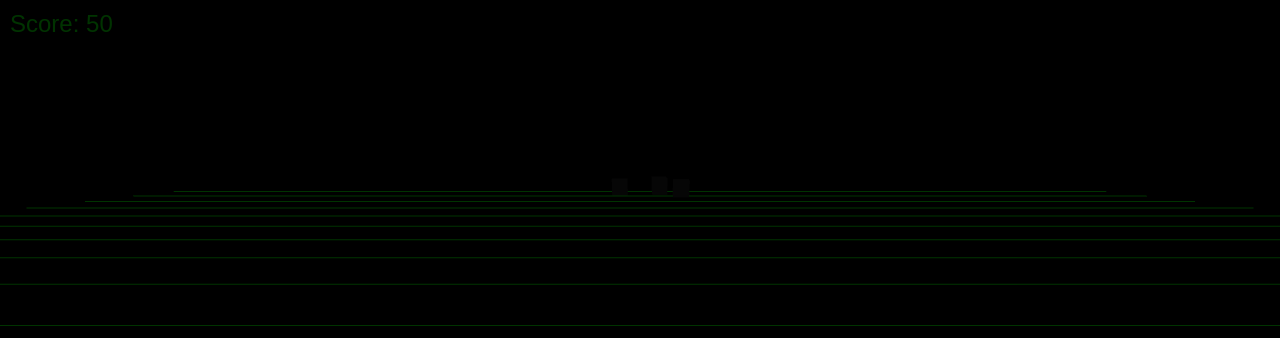
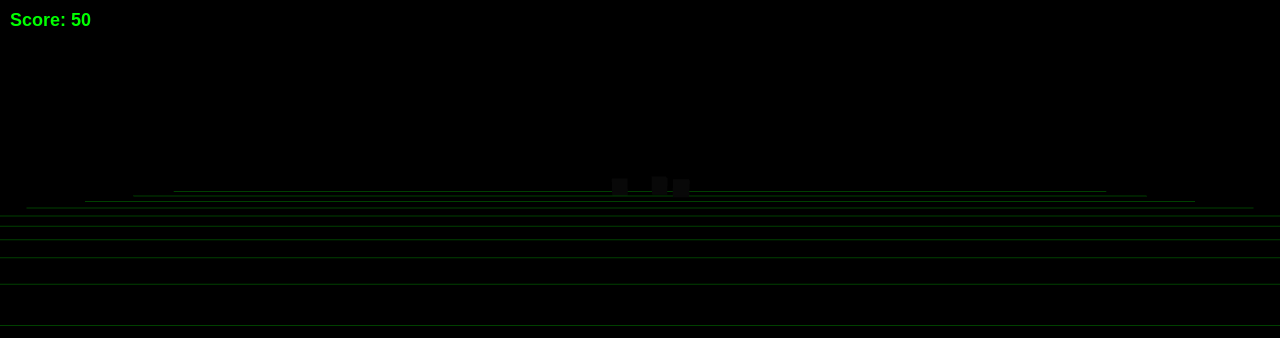
Before and after one commit to Woodyda12/rPDUGame4, a plain HTML site: page index.html in a window 1280 px wide. Shown: the top 338 px of the page. Drawn offline with nearby package versions, Linux system fonts and the light colour scheme; animation ran at ten frames a second.

Commit message:
Update styles.css

```diff
--- a/styles.css
+++ b/styles.css
@@ -1,31 +1,41 @@
-body {
-    margin: 0;
-    overflow: hidden;
-    background-color: #000;
-    font-family: Arial, Helvetica, sans-serif;
-    color: #0f0;
+/* ==== General page styles ======================================= */
+html, body {
+  margin: 0;
+  padding: 0;
+  height: 100%;
+  overflow: hidden;        /* no scrollbars */
+  background: #000;        /* deep black for neon contrast */
+  font-family: sans-serif;
 }
+
+/* ===== WebGL canvas (auto-inserted by Three.js) ================= */
+canvas {
+  display: block;          /* removes small gaps below canvas */
+}
+
+/* ===== Score display =========================================== */
 #score {
-    position: absolute;
-    top: 10px;
-    left: 10px;
-    font-size: 24px;
-    z-index: 1;
+  position: fixed;
+  top: 10px;
+  left: 10px;
+  font: bold 18px sans-serif;
+  color: #00ff00;          /* neon green */
+  z-index: 11;
+  user-select: none;
 }
+
+/* ===== Game-Over overlay ======================================= */
 #overlay {
-    position: absolute;
-    top: 0;
-    left: 0;
-    width: 100%;
-    height: 100%;
-    background: rgba(0, 0, 0, 0.8);
-    display: flex;
-    justify-content: center;
-    align-items: center;
-    color: #fff;
-    font-size: 32px;
-    z-index: 2;
+  position: fixed;
+  inset: 0;                         /* top/right/bottom/left = 0 */
+  background: rgba(0, 0, 0, 0.75);  /* translucent black */
+  display: flex;
+  align-items: center;
+  justify-content: center;
+  z-index: 10;
+  color: #ff3366;                   /* neon magenta text */
+  font: bold 32px/1.3 sans-serif;
+  text-align: center;
 }
-.hidden {
-    display: none;
-}
+
+.hidden { display: none; }
```
